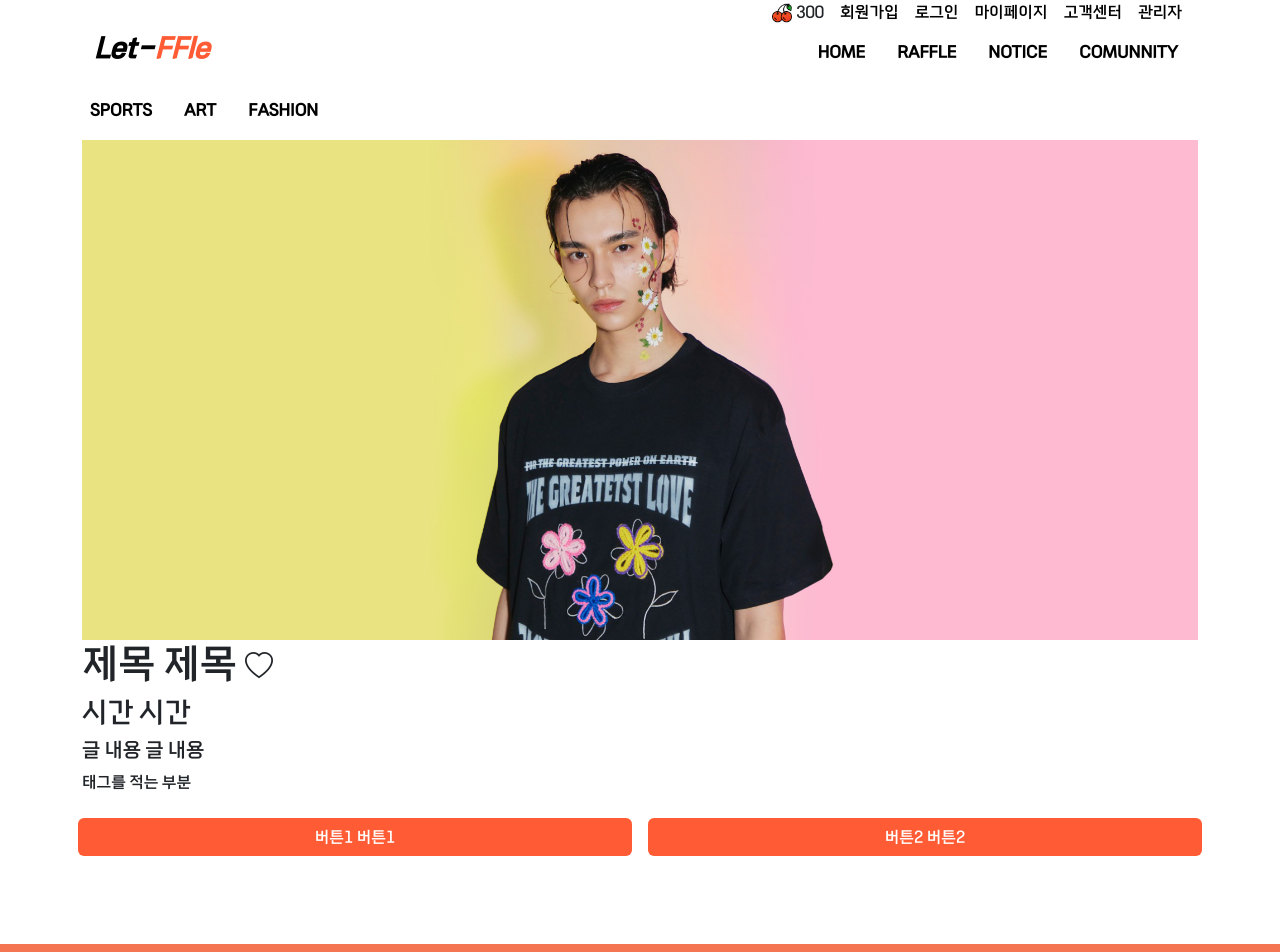
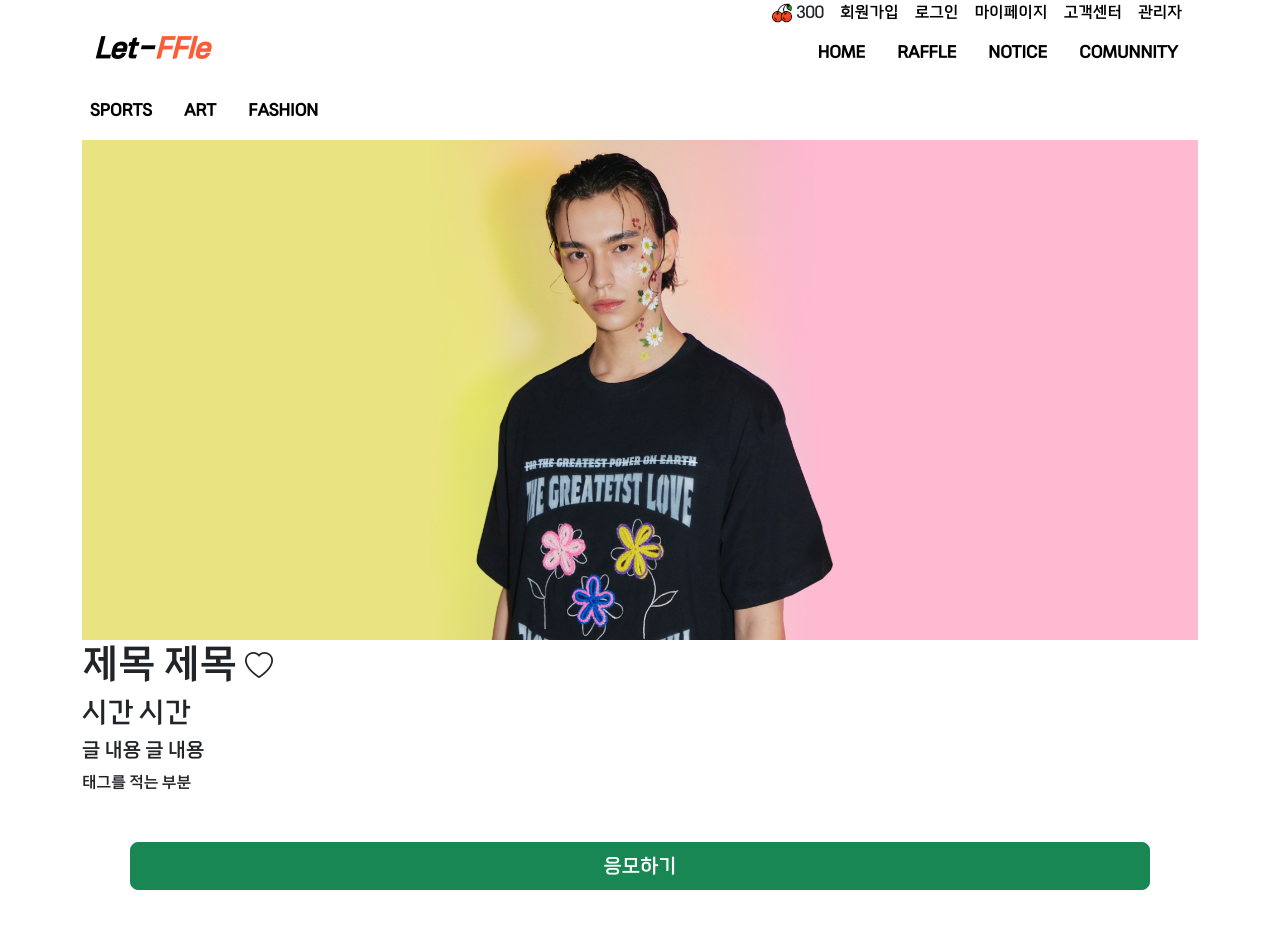
Before and after one commit to byeonnns/let-ffle-front, a Vue app: page /Raffle/Detail in a window 1280 px wide. Shown: the top 952 px of the page. Built offline with nearby package versions, Linux system fonts and the light colour scheme.

Commit message:
Feat : Raffle 상세 프로토타입 추가

```diff
--- a/src/App.vue
+++ b/src/App.vue
@@ -48,7 +48,7 @@ import FooterNav from "@/components/FooterNav.vue";
   font-weight: bold;
 }
 
-#app .btn {
+/* #app .btn {
     background-color:#FF5C35;
     color:white;
 }
@@ -56,5 +56,5 @@ import FooterNav from "@/components/FooterNav.vue";
     background-color:#FF5C35;
     opacity: 65%;
     transition: all 0.15s;
-}
+} */
 </style>
--- a/src/views/Member/JoinView.vue
+++ b/src/views/Member/JoinView.vue
@@ -19,7 +19,7 @@
                     <button class="btn text-white btn-outline-light btn-sm">중복 확인</button>
                 </div>
                 <label for="mte" class="mt-5 mb-2">전화번호</label>
-                <input id="mtel" type="text" class="border-0 border-bottom" v-model="tel" @keyup="previousTel()" @input="telHyphen()">
+                <input id="mtel" type="text" class="border-0 border-bottom" v-model="tel">
                 <label for="maddress" class="mt-5 mb-2">주소</label>
                 <div class="d-flex justify-content-between">
                     <input id="maddress" type="text" class="border-0 border-bottom text-center flex-grow-1" placeholder="우편번호">
--- a/src/views/Raffle/Detail/DetailTemplate.vue
+++ b/src/views/Raffle/Detail/DetailTemplate.vue
@@ -5,23 +5,83 @@
                 <img src="@/assets/imgDetail1.jpg" class="w-100 h-100 object-fit-cover"
                     style="object-position:center top;">
             </div>
-            <p class="h1"><slot name="detailTitle"></slot><i class="bi bi-heart fs-3"></i></p>
-            <p class="h3"><slot name="detailTime"></slot></p>
-            <p class="h5"><slot name="detailContent"></slot></p>
+            <p class="h1">
+                <slot name="detailTitle"></slot><i class="bi bi-heart fs-3"></i>
+            </p>
+            <p class="h3">
+                <slot name="detailTime"></slot>
+            </p>
+            <p class="h5">
+                <slot name="detailContent"></slot>
+            </p>
             <p>태그를 적는 부분</p>
-            <div class="d-flex row">
-                <div class="col-lg-6 col-12 p-2">
-                    <button class="btn w-100"><slot name="detailBtn1"></slot></button>
+            <div class="d-flex flex-column px-5 mt-5">
+                <div v-if="step > 1" class="d-flex justify-content-center mb-2">
+                    <button class="btn btn-dark btn-lg me-2" @click="mission($event)">미션 확인</button>
+                    <button class="btn btn-white btn-lg border border-black ms-2" @click="onModal()"> 사용한 베리<br> <img
+                            src="@/assets/berry-icon.png" width="25px"> : 0 </button>
                 </div>
-                <div class="col-lg-6 col-12 p-2">
-                    <button class="btn w-100"><slot name="detailBtn2"></slot></button>
+                <button class="btn btn-success btn-lg flex-grow-1" @click="raffleprocess($event)">응모하기</button>
+            </div>
+        </div>
+
+        <div id="modalTest" class="modal fade" tabindex="-1">
+            <div class="modal-dialog modal-dialog-centered">
+                <div class="modal-content">
+                    <div class="modal-header">
+                        <h5 class="modal-title">모달 테스트</h5>
+                        <button type="button" class="btn-close" data-bs-dismiss="modal" aria-label="Close"></button>
+                    </div>
+                    <div class="modal-body">
+                        <p>테스트입니다</p>
+                    </div>
+                    <div class="modal-footer">
+                        <button type="button" class="btn btn-secondary" data-bs-dismiss="modal">취소</button>
+                        <button type="button" class="btn btn-primary">완료</button>
+                    </div>
                 </div>
             </div>
         </div>
+
     </div>
 </template>
 
 <script setup>
+import { onMounted, ref } from 'vue';
+import { Modal } from 'bootstrap';
+
+let step = ref(1);
+
+let modalTest = null;
+
+//컴포넌트가 생성되고, DOM에 부착될 때 자동으로 실행되는 콜백
+onMounted(() => {
+    modalTest = new Modal(document.querySelector("#modalTest"), { backdrop: false });
+});
+
+function onModal() {
+    modalTest.show();
+}
+
+function mission(event) {
+    const button = event.target;
+    button.innerText = '미션 완료';
+    button.classList.remove('btn-dark');
+    button.classList.add('btn-white', 'border', 'border-black', 'disabled');
+}
+
+function raffleprocess(event) {
+    const button = event.target;
+    if (step.value === 1) {
+        button.innerText = '응모 완료';
+        button.classList.remove('btn-success');
+        button.classList.add('btn-info');
+        button.classList.add('disabled');
+        step.value = 2;
+    } else if (step.value === 2) {
+        step.value = 3;
+    }
+}
+
 </script>
-
 <style scoped></style>
--- a/src/views/Raffle/Detail/TestDetail.vue
+++ b/src/views/Raffle/Detail/TestDetail.vue
@@ -9,12 +9,6 @@
         <template v-slot:detailContent>
             글 내용 글 내용
         </template>
-        <template v-slot:detailBtn1>
-            버튼1 버튼1
-        </template>
-        <template v-slot:detailBtn2>
-            버튼2 버튼2
-        </template>
     </DetailTemplate>
 </template>
 
```
